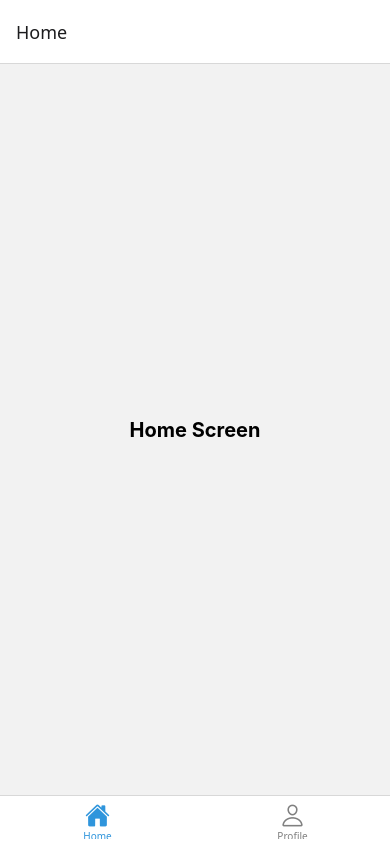
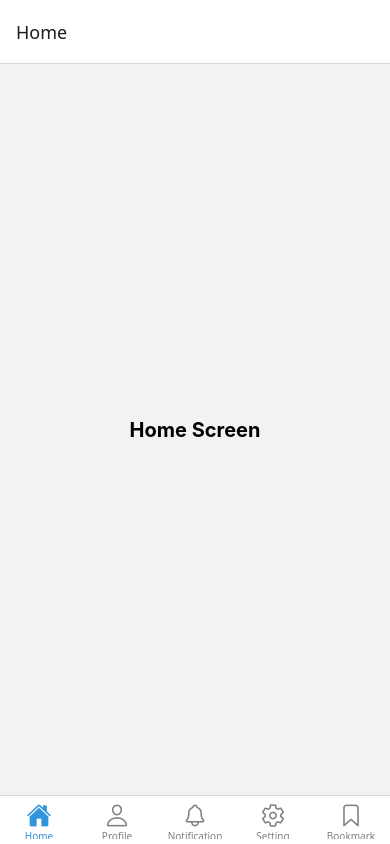
Before and after one commit to MustaphaBousilDev/react-native-app-expo, a React Native app: screen / in a window 390 px wide. Built offline with nearby package versions, Linux system fonts and the light colour scheme.

Commit message:
finish tabs icon

```diff
--- a/app/navigations/TabNavigator.tsx
+++ b/app/navigations/TabNavigator.tsx
@@ -3,6 +3,7 @@ import { Ionicons } from '@expo/vector-icons';
 import { createBottomTabNavigator } from '@react-navigation/bottom-tabs';
 import HomeScreen from '../screens/HomeScreen';
 import ProfileScreen from '../screens/ProfileScreen';
+
 
 const Tab = createBottomTabNavigator();
 
@@ -17,8 +18,14 @@ export default function TabNavigator() {
             iconName = focused ? 'home' : 'home-outline';
           } else if (route.name === 'Profile') {
             iconName = focused ? 'person' : 'person-outline';
-          } else if (route.name === 'Explore') {
-            iconName = focused ? 'search' : 'search-outline';
+          } else if (route.name === 'Notification') {
+            iconName = focused ? 'notifications' : 'notifications-outline';
+          }
+          else if (route.name === 'Setting') {
+            iconName = focused ? 'settings' : 'settings-outline';
+          }
+          else if (route.name === 'Bookmark') {
+            iconName = focused ? 'bookmark' : 'bookmark-outline';
           }
 
           return <Ionicons name={iconName} size={size} color={color} />;
@@ -29,6 +36,9 @@ export default function TabNavigator() {
     >
       <Tab.Screen name="Home" component={HomeScreen} />
       <Tab.Screen name="Profile" component={ProfileScreen} />
+      <Tab.Screen name="Notification" component={ProfileScreen} />
+      <Tab.Screen name="Setting" component={ProfileScreen} />
+      <Tab.Screen name="Bookmark" component={ProfileScreen} />
     </Tab.Navigator>
   );
 }
```
Also changed, not shown: app/screens/BookmarkScreen.tsx (added, +10 -0 lines), app/screens/NotificationScreen.tsx (added, +10 -0 lines), app/screens/SettingScreen.tsx (added, +10 -0 lines).
